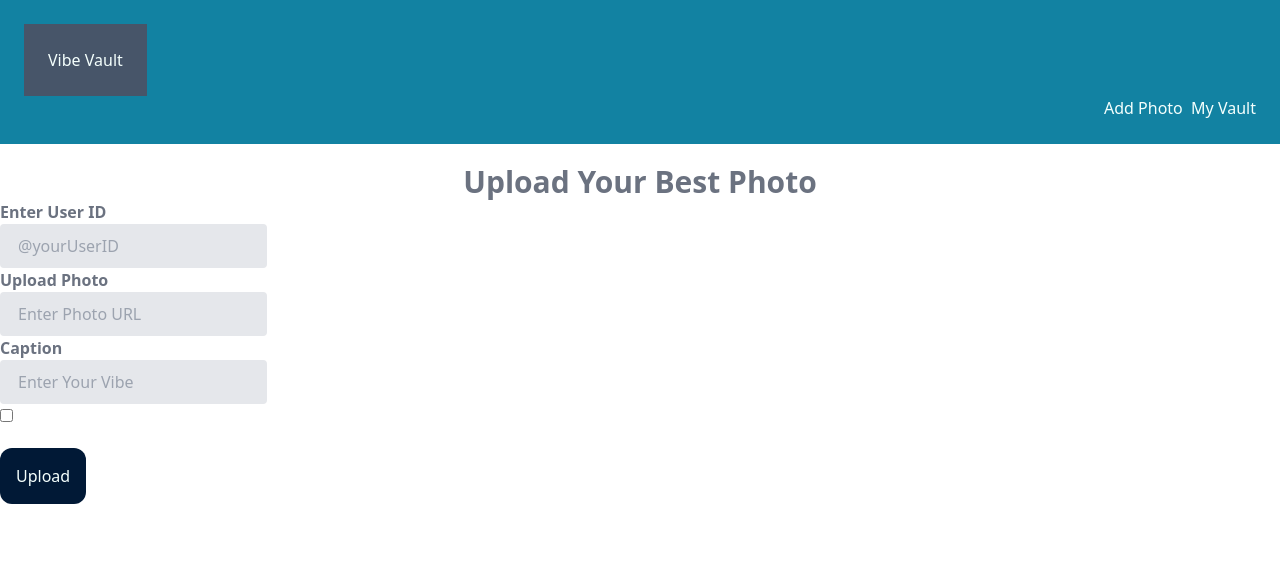
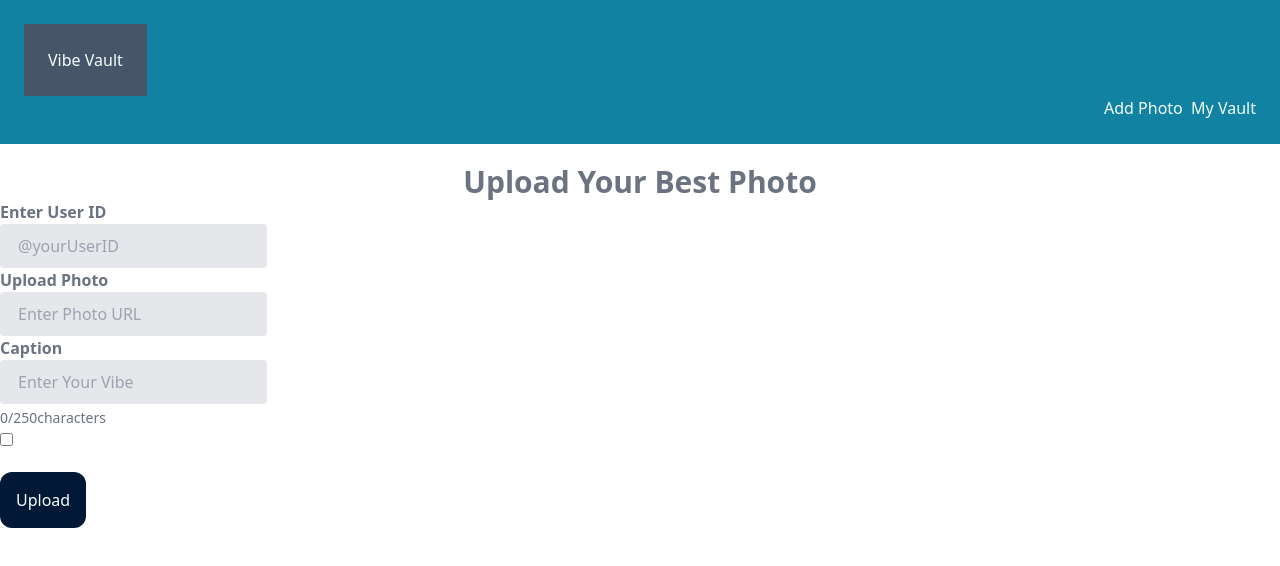
Before and after one commit to Martini-Besti/Vibe-Vault, a Next.js app in the folder vibe-vault/: page /add in a window 1280 px wide. Shown: the top 566 px of the page. Built offline with nearby package versions, Linux system fonts and the light colour scheme.

Commit message:
Made-caption-character-limit

```diff
--- a/vibe-vault/src/app/add/page.js
+++ b/vibe-vault/src/app/add/page.js
@@ -40,10 +40,10 @@ const page = () => {
     if (localStorageTodos) {
       localStorage.setItem(
         "todos",
-        JSON.stringify([...JSON.parse(localStorageTodos), {...todoWithId}])
+        JSON.stringify([...JSON.parse(localStorageTodos), { ...todoWithId }])
       );
     } else {
-        localStorage.setItem("todos", JSON.stringify([todoWithId]))
+      localStorage.setItem("todos", JSON.stringify([todoWithId]));
     }
   };
   return (
@@ -94,13 +94,13 @@ const page = () => {
         </div>
         <div className="w-1/3">
           <label
-            className="block text-gray-500 font-bold pr-4"
+            className="block text-gray-500 font-bold pr-4 resize-y"
             htmlFor="description"
           >
             Caption
           </label>
         </div>
-        <div className="w-2/3">
+        <div className="w-2/3 resize-y">
           <input
             name="description"
             type="text"
@@ -108,15 +108,21 @@ const page = () => {
             placeholder="Enter Your Vibe"
             value={todoObject.description}
             onChange={handleInputChange}
-            className="bg-gray-200 border-2 border-gray-200 rounded py-2 px-4 text-gray-700"
+            className="bg-gray-200 border-2 border-gray-200 rounded py-2 px-4 text-gray-700  "
+            maxLength="250"
           />
+          <div className="text-gray-500 text-sm mt-1">
+            {todoObject.description.length}/250characters
+          </div>
         </div>
+
         <div className="w-3/3">
           <input
             className="mr-2"
             type="checkbox"
             onChange={handleInputChange}
-            name="completed" id="completed"
+            name="completed"
+            id="completed"
           />
         </div>
         <button
```
